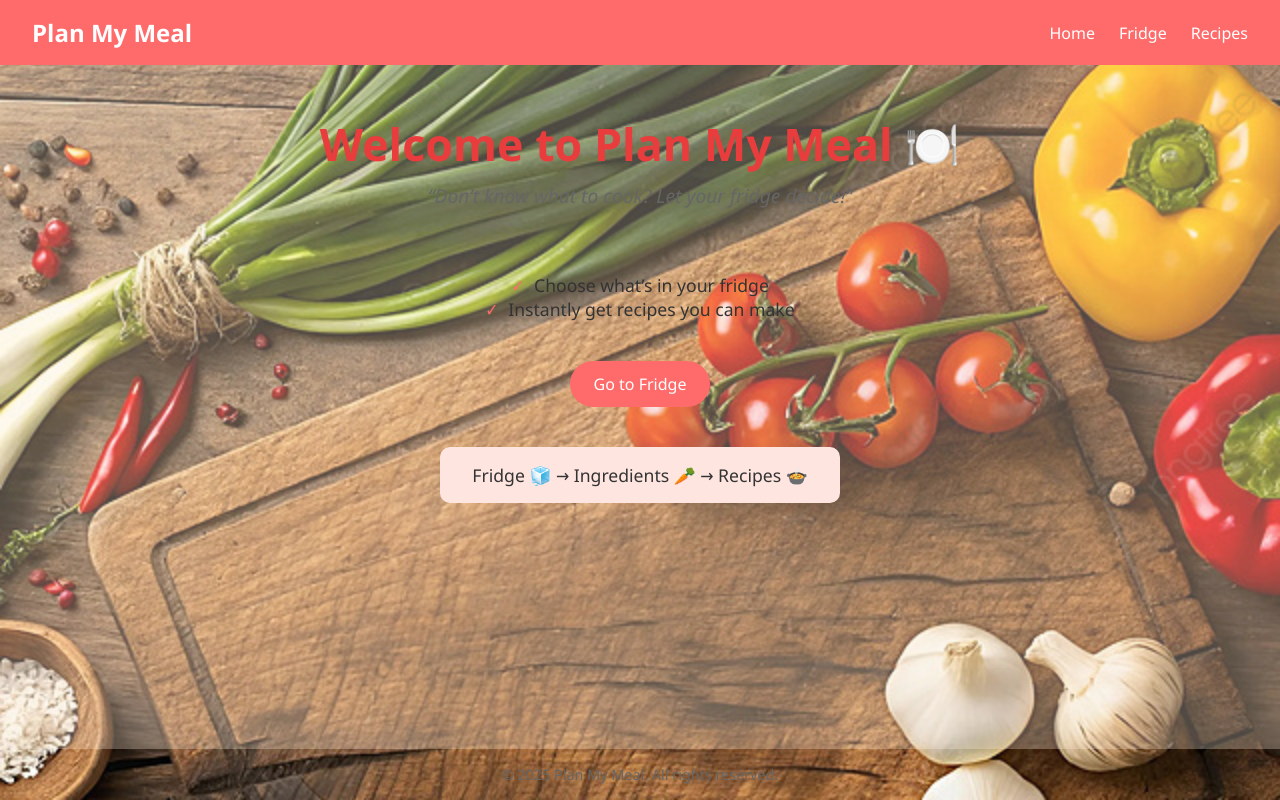
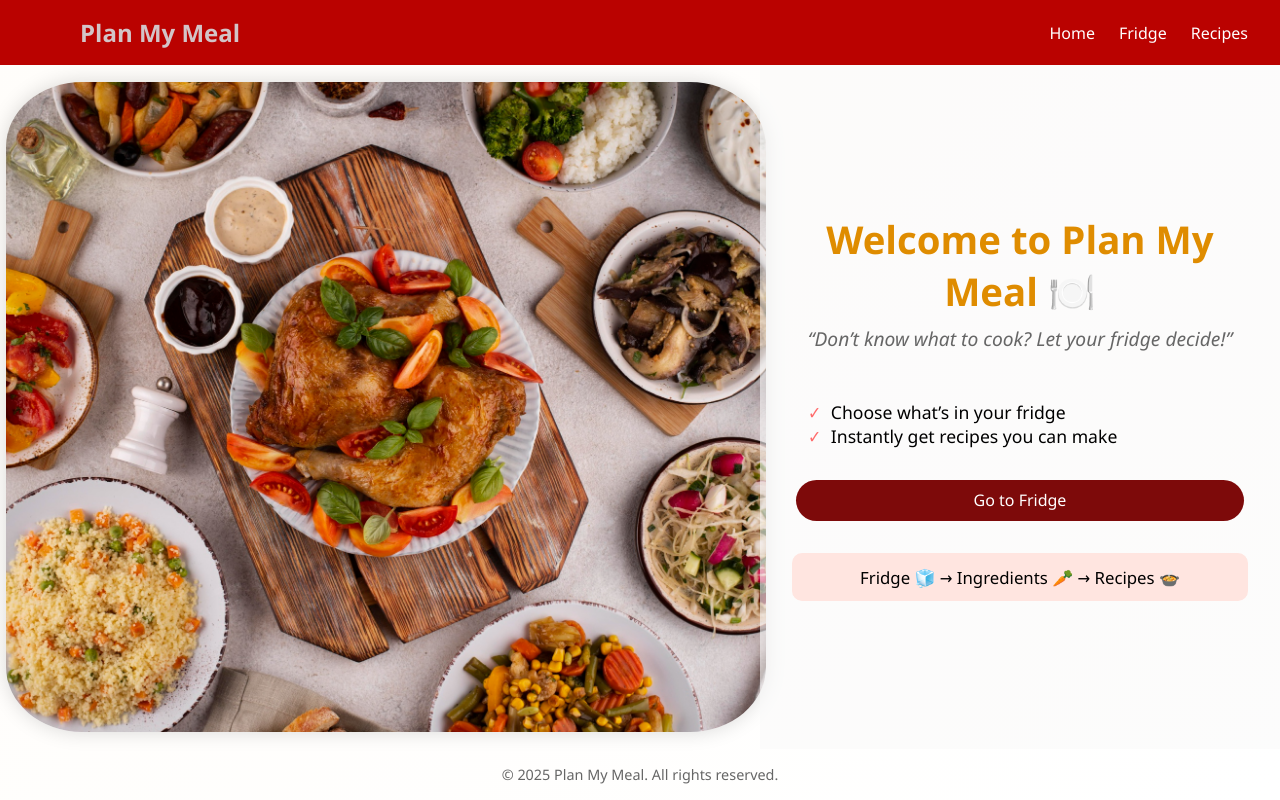
Before and after one commit to Smita0519/food_app, a Django app: page /welcome/ in a window 1280 px wide. Run offline with Django 5.2, Linux system fonts and the light colour scheme.

Commit message:
changes in welcome page

```diff
--- a/foodApp/welcome/templates/welcome.html
+++ b/foodApp/welcome/templates/welcome.html
@@ -3,8 +3,8 @@
 <!DOCTYPE html>
 <html lang="en">
 <head>
-    <meta charset="UTF-8">
-    <meta name="viewport" content="width=device-width, initial-scale=1.0">
+  <meta charset="UTF-8" />
+  <meta name="viewport" content="width=device-width, initial-scale=1.0"/>
   <title>Welcome | Plan My Meal</title>
   <style>
     * {
@@ -15,23 +15,19 @@
 
     body {
       font-family: 'Segoe UI', Tahoma, Geneva, Verdana, sans-serif;
-            /* background: linear-gradient(135deg, #fff0e1 0%, #ffe4d2 100%); */
-           background-image: url("/static/images/bg1.jpg");
-
-            background-size: cover;
-            color: #333;
       min-height: 100vh;
       display: flex;
       flex-direction: column;
+      background: linear-gradient(135deg, #fffdfa 0%, #ffffff 100%);
     }
 
     nav {
-            background-color: #ff6b6b;
-            padding: 1rem 2rem;
+      background-color: #BA0200;
+      padding: 1rem 2rem 1rem 5rem;
       display: flex;
       justify-content: space-between;
       align-items: center;
-            color: white;
+      color: #D3C4C7;
     }
 
     nav .logo {
@@ -51,36 +47,60 @@
       font-weight: 500;
     }
 
+    .main-wrapper {
+      flex-grow: 1;
+      display: flex;
+      height: calc(100vh - 120px); /* adjust based on nav + footer height */
+    }
+
+    .left-image {
+      width: 66.66%;
+      display: flex;
+      justify-content: center;
+      align-items: center;
+    }
+
+    .left-image img {
+      width: 100%;
+      height: 95%;
+      border-radius: 10%;
+      object-fit: cover;
+      box-shadow: 0 0 20px rgba(0, 0, 0, 0.15);
+      margin-left: 0.75rem;
+    }
+
     .container {
-            flex-grow: 1;
-            padding: 3rem 1rem;
+      width: 45%;
+      background-color: rgba(250, 250, 250, 0.6);
+      padding: 2rem;
       display: flex;
       flex-direction: column;
-            align-items: center;
+      justify-content: center;
       text-align: center;
-            background-color: hsl(34, 78%, 91%, 0.3);
     }
 
     h1 {
-            font-size: 2.8rem;
-            color: #e93d3d;
+      font-size: 2.4rem;
+      color: #DF8C00;
       margin-bottom: 0.5rem;
     }
 
     .tagline {
       font-size: 1.2rem;
       color: #666;
-            margin-bottom: 2rem;
+      margin-bottom: 1.5rem;
       font-style: italic;
     }
 
     .features {
-            margin: 2rem 0;
+      margin: 1.5rem 0;
       font-size: 1.1rem;
+      text-align: left;
     }
 
     .features ul {
       list-style: none;
+      padding-left: 1rem;
     }
 
     .features ul li::before {
@@ -90,15 +110,15 @@
     }
 
     .btn {
-            padding: 0.75rem 1.5rem;
-            background-color: #ff6b6b;
+      padding: 0.6rem 1.2rem;
+      background-color: #7D0A0A;
       color: white;
       border: none;
       border-radius: 30px;
       text-decoration: none;
       font-size: 1rem;
       transition: background-color 0.3s ease;
-            margin: 0.5rem;
+      margin: 0.5rem 0.25rem;
       display: inline-block;
     }
 
@@ -107,29 +127,20 @@
     }
 
     .flow {
-            margin-top: 2rem;
-            font-size: 1.1rem;
+      margin-top: 1.5rem;
+      font-size: 1.05rem;
       background-color: #ffe5e0;
-            padding: 1rem 2rem;
+      padding: 0.8rem 1.5rem;
       border-radius: 10px;
       display: inline-block;
     }
-
-        .illustration {
-            margin-top: 2rem;
-        }
-
-        /* .illustration img {
-            width: 120px;
-            height: auto;
-            opacity: 0.9;
-        } */
 
     footer {
       text-align: center;
       padding: 1rem;
       font-size: 0.9rem;
       color: #666;
+      background-color: transparent;
     }
   </style>
 </head>
@@ -144,8 +155,13 @@
     </ul>
   </nav>
 
+  <div class="main-wrapper">
+    <div class="left-image">
+      <img src="{% static 'images/welcome.jpg' %}" alt="Delicious Image"/>
+    </div>
+
     <div class="container">
-        <h1>Welcome to Plan My Meal 🍽️</h1>
+      <h1 >Welcome to Plan My Meal 🍽️</h1>
       <p class="tagline">“Don’t know what to cook? Let your fridge decide!”</p>
 
       <div class="features">
@@ -156,15 +172,10 @@
       </div>
 
       <a href="{% url 'fridge:viewIngredients' %}" class="btn">Go to Fridge</a>
-
       <div class="flow">
         Fridge 🧊 → Ingredients 🥕 → Recipes 🍲
       </div>
-
-        <!-- <div class="illustration">
-            <img src="{% static 'images/fridge.png' %}" alt="Fridge Illustration">
-
-        </div> -->
+    </div>
   </div>
 
   <footer>
```
Also changed, not shown: foodApp/db.sqlite3, foodApp/static/images/welcome.jpg (added). Lines whose indentation alone changed are shown as unchanged.
